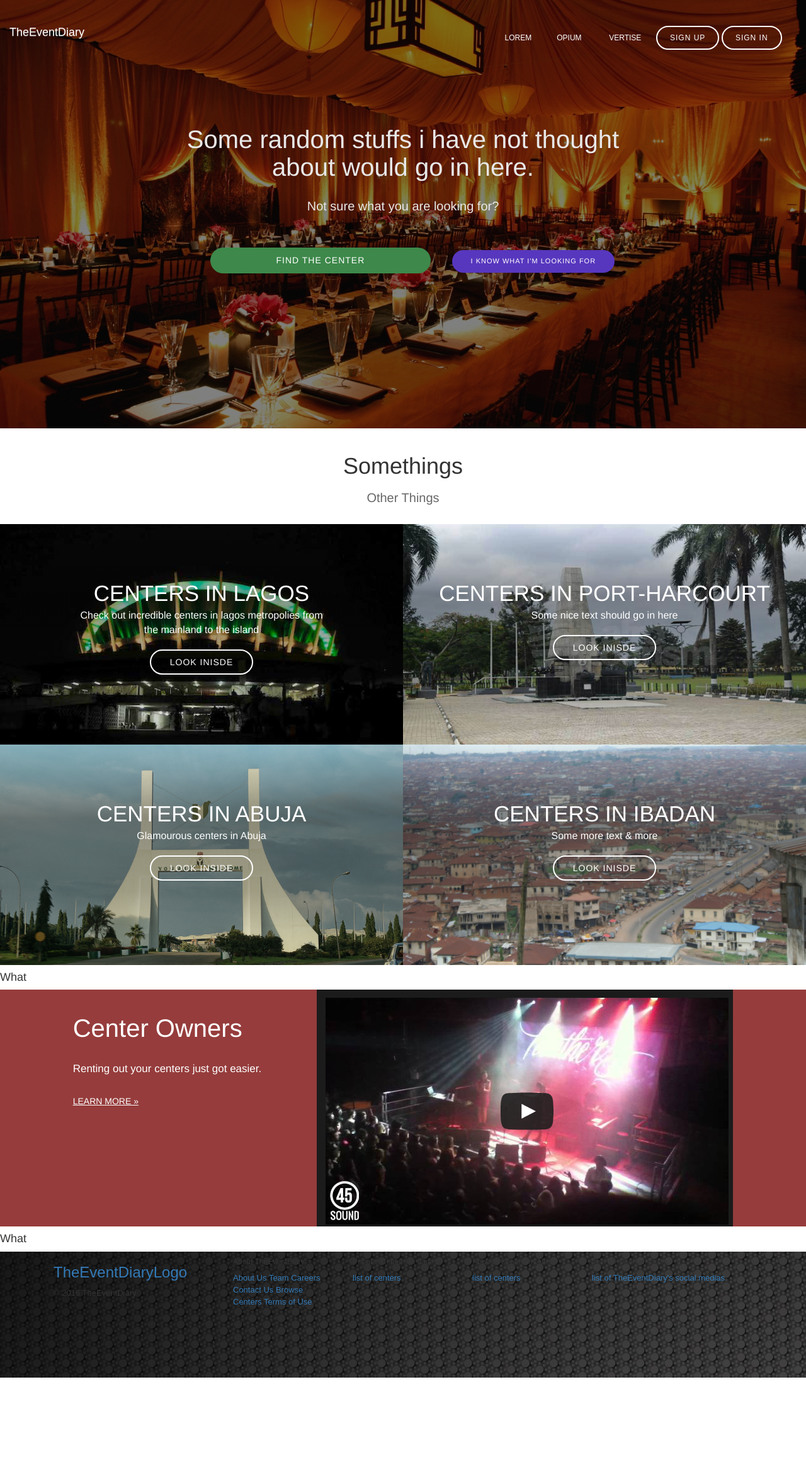
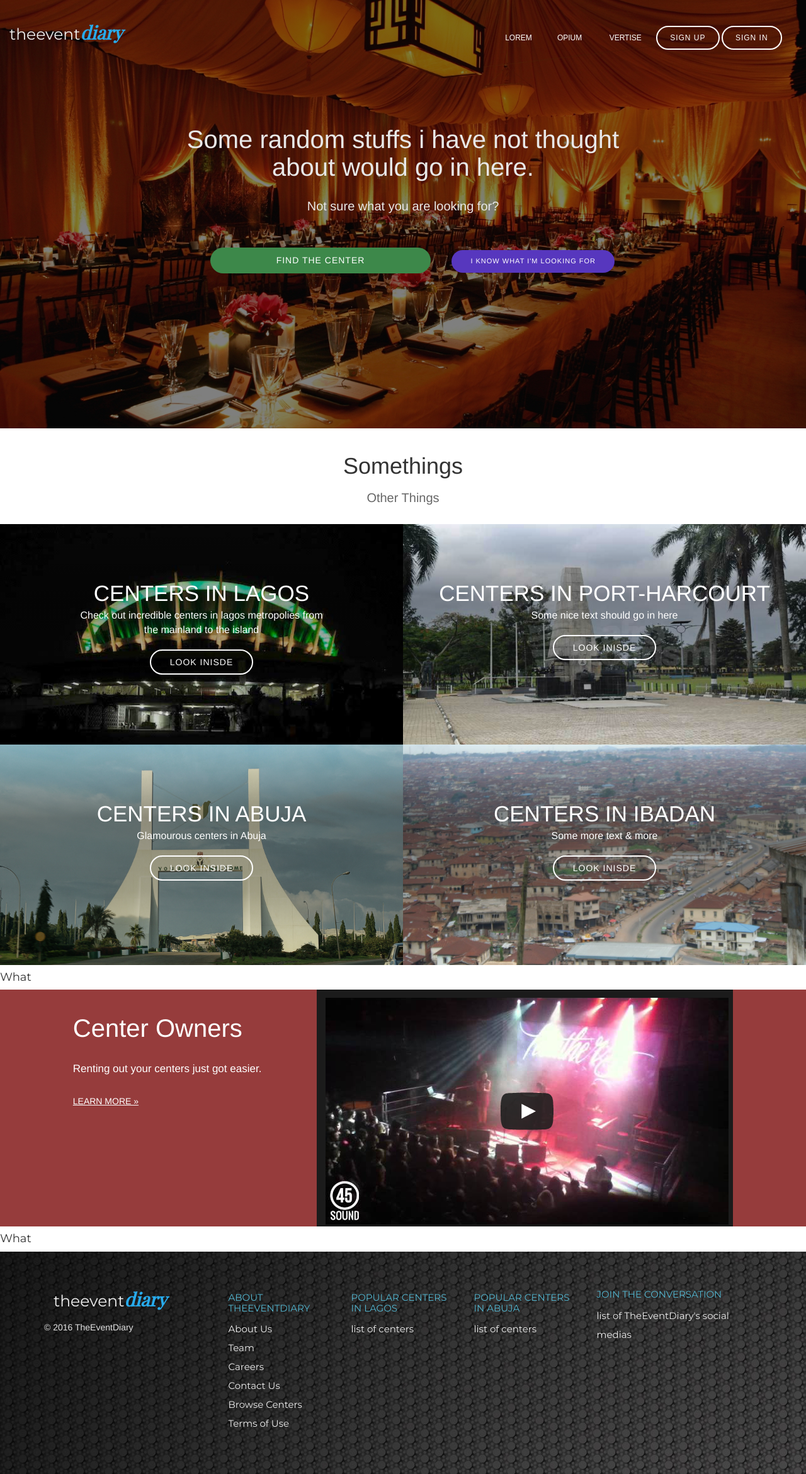
Before and after one commit to gbolly/EventDiary, a Django app: page / in a window 1280 px wide. Shown: the whole page at 63% size. Before the commit the page ends 2187 px from the top, so only its background shows below. Run offline with Django 3.2, Linux system fonts and the light colour scheme; data that the repository does not hold is empty; parts of the project's set-up code (start-up, migrations or seed data) failed here and were passed over; some libraries are stand-ins or nearby versions.

Commit message:
Update footer styling

```diff
--- a/eventdiary/sass/main.scss
+++ b/eventdiary/sass/main.scss
@@ -1,3 +1,14 @@
+@import url(https://fonts.googleapis.com/css?family=Playfair+Display|Arvo|Montserrat|Roboto+Slab|Open+Sans:400italic,700italic,400,700);
+$black: #212121;
+$cool-grey: #9fa3a7;
+$dark: #2e3240;
+$dark-sky-blue: #28abec;
+$greyish-brown: #525252;
+$pale-grey: #e8e9ed;
+$sun-yellow: #ffcc2e;
+$warm-grey: #757575;
+$white: #eeeeee;
+$sky-blue: #54c7fc;
 body {
     margin: 0;
     padding: 0;
@@ -7,11 +18,35 @@ body {
     color: #333;
     width: auto;
     font-size: 13px;
-    font-family: sans-serif;
+    font-family: 'Montserrat', sans-serif;
     a {
         cursor: pointer;
         line-height: 1.2em;
         text-decoration: none !important;
+    }
+    ul {
+        list-style-type: none;
+    }
+}
+
+.brand {
+    .logo {
+        font-family: 'Montserrat', sans-serif;
+        font-weight: 300;
+        font-style: normal;
+        color: $white;
+        font-size: 25px;
+        text-decoration: none;
+        .logo-span {
+            width: 72.5px;
+            height: 19px;
+            font-family: 'Playfair Display', serif;
+            font-size: 29px;
+            font-weight: 900;
+            font-style: italic;
+            font-stretch: normal;
+            color: $dark-sky-blue;
+        }
     }
 }
 
@@ -342,4 +377,37 @@ body {
     margin: 0;
     position: relative;
     background: url('../img/footer-bg.jpg');
+    .container {
+        color: $white;
+        margin: 0 auto;
+        padding: 50px 0px;
+        a {
+            color: $white;
+        }
+        .copyright {
+            font-size: 14px;
+            color: #e4e4e4;
+            display: inline-block;
+            font-family: "ProximaLight", Helvetica;
+        }
+    }
+    .column {
+        font-size: 15px;
+        text-align: left;
+        line-height: 2em;
+        h6 {
+            font-size: 15px;
+            font-weight: normal;
+            text-transform: uppercase;
+            margin: 10px 0;
+            color: #53b6d0;
+        }
+        ul {
+            padding-left: 0;
+        }
+    }
+    .internal-link {
+        padding: 5px 0;
+        display: block;
+    }
 }
--- a/eventdiary/static/css/main.css
+++ b/eventdiary/static/css/main.css
@@ -1,3 +1,4 @@
+@import url(https://fonts.googleapis.com/css?family=Playfair+Display|Arvo|Montserrat|Roboto+Slab|Open+Sans:400italic,700italic,400,700);
 body {
   margin: 0;
   padding: 0;
@@ -7,11 +8,30 @@ body {
   color: #333;
   width: auto;
   font-size: 13px;
-  font-family: sans-serif; }
+  font-family: 'Montserrat', sans-serif; }
   body a {
     cursor: pointer;
     line-height: 1.2em;
     text-decoration: none !important; }
+  body ul {
+    list-style-type: none; }
+
+.brand .logo {
+  font-family: 'Montserrat', sans-serif;
+  font-weight: 300;
+  font-style: normal;
+  color: #eeeeee;
+  font-size: 25px;
+  text-decoration: none; }
+  .brand .logo .logo-span {
+    width: 72.5px;
+    height: 19px;
+    font-family: 'Playfair Display', serif;
+    font-size: 29px;
+    font-weight: 900;
+    font-style: italic;
+    font-stretch: normal;
+    color: #28abec; }
 
 .header {
   position: absolute;
@@ -286,5 +306,31 @@ body {
   margin: 0;
   position: relative;
   background: url("../img/footer-bg.jpg"); }
+  #footer .container {
+    color: #eeeeee;
+    margin: 0 auto;
+    padding: 50px 0px; }
+    #footer .container a {
+      color: #eeeeee; }
+    #footer .container .copyright {
+      font-size: 14px;
+      color: #e4e4e4;
+      display: inline-block;
+      font-family: "ProximaLight", Helvetica; }
+  #footer .column {
+    font-size: 15px;
+    text-align: left;
+    line-height: 2em; }
+    #footer .column h6 {
+      font-size: 15px;
+      font-weight: normal;
+      text-transform: uppercase;
+      margin: 10px 0;
+      color: #53b6d0; }
+    #footer .column ul {
+      padding-left: 0; }
+  #footer .internal-link {
+    padding: 5px 0;
+    display: block; }
 
 /*# sourceMappingURL=main.css.map */
--- a/eventdiary/templates/base.html
+++ b/eventdiary/templates/base.html
@@ -22,7 +22,11 @@
     <body>
         {% block navbar %}
             <header class="header">
-                <a class="navbar-brand logo" href="#">TheEventDiary</a>
+                <div class="brand">
+                   <a href="/">
+                       <p class="logo">theevent<span class="logo-span">diary</span></p>
+                   </a>
+                </div>
                 <div class="main-page go-right">
                     <a class="nav-link " href="#">LOREM</a><a data-header-link="jobs" class="nav-link " href="/jobs">OPIUM</a>
                     <a class="nav-link " href="#">VERTISE</a>
@@ -125,18 +129,24 @@
         <div id="footer">
             <div class="container">
                 <div class="col-xs-12 col-sm-3 col-md-3 col-lg-3">
-                    <a class="footer-logo" alt="Free Career Advice" href="/"><h3>TheEventDiaryLogo</h3></a>
+                    <div class="brand">
+                       <a href="/">
+                           <p class="logo">theevent<span class="logo-span">diary</span></p>
+                       </a>
+                    </div>
                     <div class="copyright">© 2016 TheEventDiary</div>
                 </div>
                 <div class="col-xs-4 col-sm-3 col-md-2 col-lg-2">
                     <div class="column internal-link">
                         <h6>About TheEventDiary</h6>
-                        <a href="/about">About Us</a>
-                        <a href="/team">Team</a>
-                        <a href="/jobs/c-The-Muse">Careers</a>
-                        <a href="/contact">Contact Us</a>
-                        <a href="/browse-jobs">Browse Centers</a>
-                        <a href="/user/terms">Terms of Use</a>
+                        <ul>
+                            <li><a href="/about">About Us</a></li>
+                            <li><a href="/about">Team</a></li>
+                            <li><a href="/about">Careers</a></li>
+                            <li><a href="/about">Contact Us</a></li>
+                            <li><a href="/about">Browse Centers</a></li>
+                            <li><a href="/about">Terms of Use</a></li>
+                        </ul>
                     </div>
                 </div>
                 <div class="col-xs-4 col-sm-3 col-md-2 col-lg-2">
--- a/web/authentication/templates/register.html
+++ b/web/authentication/templates/register.html
@@ -65,7 +65,7 @@
                         <div class="custom-form-group">
                             {{ form.password1.errors }}
                             <div class="custom-input-group">
-                                <input type="password" name="password1" id="password1" placeholder="Your Password (at least 6 characters.)">
+                                <input type="password" name="password1" id="password1" placeholder="Your Password (at least 6 characters)">
                             </div>
                         </div>
                         <div class="custom-form-group">
```
Also changed, not shown: eventdiary/sass/auth_styling.scss (+0 -20 lines), eventdiary/static/css/auth_styling.css (+0 -16 lines), 2 other files.
